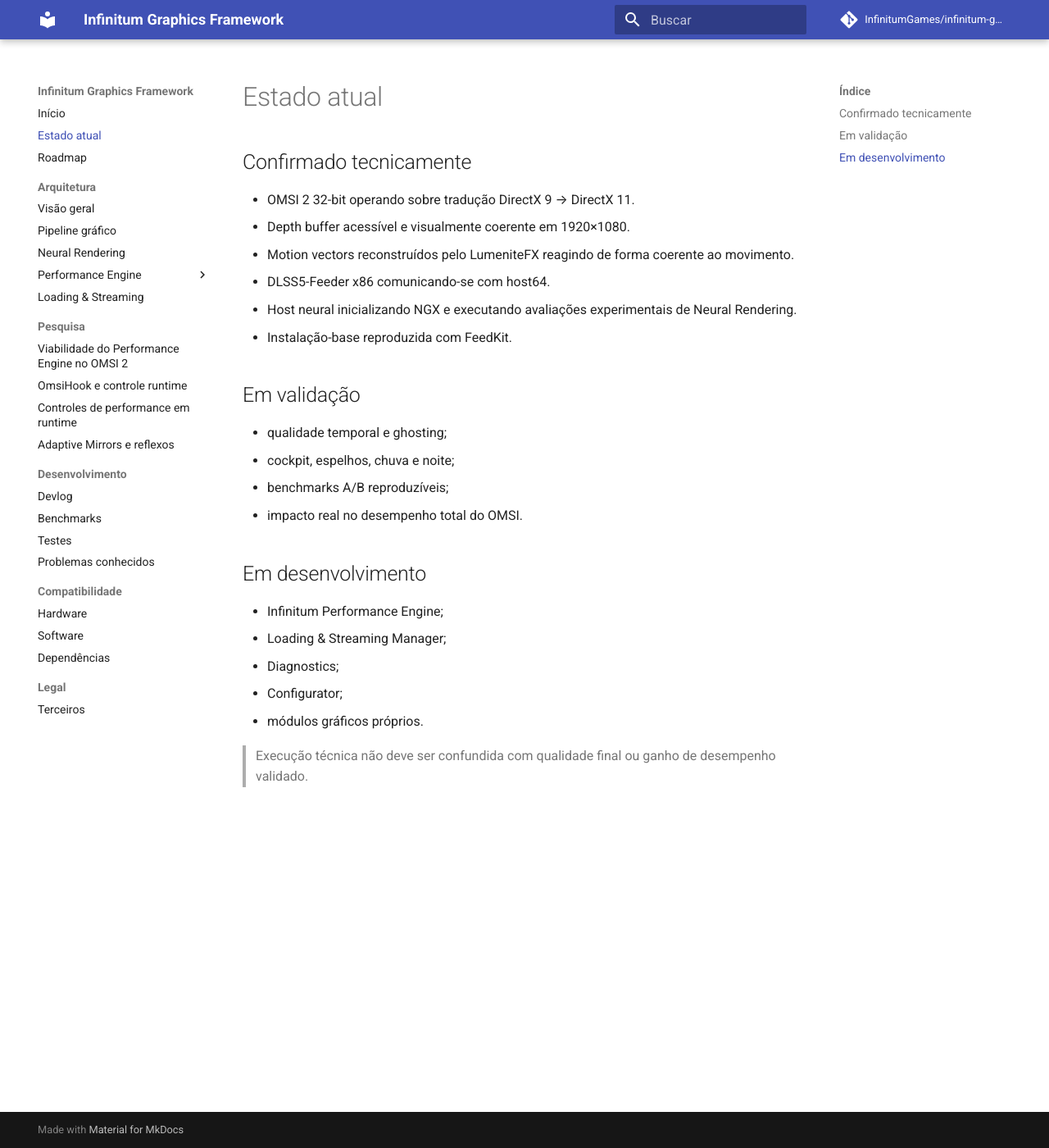
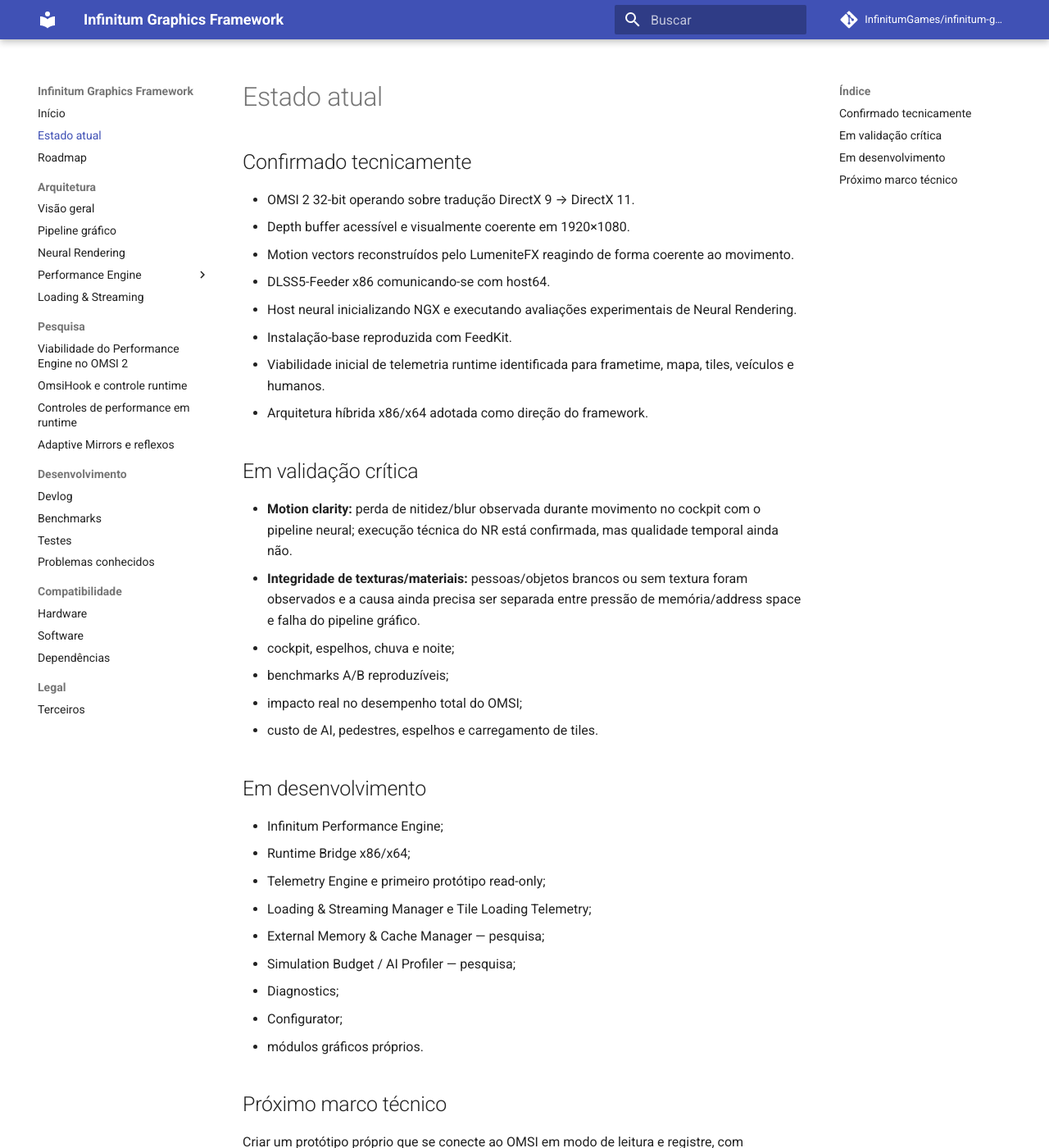
Before and after one commit to InfinitumGames/infinitum-graphics-framework, an MkDocs documentation site: the page built from docs/current-status.md, in a window 1280 px wide and 1400 px high. Shown: the whole window at 82% size. Built offline with MkDocs 1.6.1 and Material for MkDocs 9.7.7, drawn with Linux system fonts in a browser that asks for light colours; comment, search, counter and statistics services are not loaded; some of the changed text lies outside the part shown.

Commit message:
docs: update current status and active validation issues

```diff
--- a/docs/current-status.md
+++ b/docs/current-status.md
@@ -8,20 +8,38 @@
 - DLSS5-Feeder x86 comunicando-se com host64.
 - Host neural inicializando NGX e executando avaliações experimentais de Neural Rendering.
 - Instalação-base reproduzida com FeedKit.
+- Viabilidade inicial de telemetria runtime identificada para frametime, mapa, tiles, veículos e humanos.
+- Arquitetura híbrida x86/x64 adotada como direção do framework.
 
-## Em validação
+## Em validação crítica
 
-- qualidade temporal e ghosting;
+- **Motion clarity:** perda de nitidez/blur observada durante movimento no cockpit com o pipeline neural; execução técnica do NR está confirmada, mas qualidade temporal ainda não.
+- **Integridade de texturas/materiais:** pessoas/objetos brancos ou sem textura foram observados e a causa ainda precisa ser separada entre pressão de memória/address space e falha do pipeline gráfico.
 - cockpit, espelhos, chuva e noite;
 - benchmarks A/B reproduzíveis;
-- impacto real no desempenho total do OMSI.
+- impacto real no desempenho total do OMSI;
+- custo de AI, pedestres, espelhos e carregamento de tiles.
 
 ## Em desenvolvimento
 
 - Infinitum Performance Engine;
-- Loading & Streaming Manager;
+- Runtime Bridge x86/x64;
+- Telemetry Engine e primeiro protótipo read-only;
+- Loading & Streaming Manager e Tile Loading Telemetry;
+- External Memory & Cache Manager — pesquisa;
+- Simulation Budget / AI Profiler — pesquisa;
 - Diagnostics;
 - Configurator;
 - módulos gráficos próprios.
 
-> Execução técnica não deve ser confundida com qualidade final ou ganho de desempenho validado.
+## Próximo marco técnico
+
+Criar um protótipo próprio que se conecte ao OMSI em modo de leitura e registre, com timestamps, pelo menos:
+
+1. frametime/Timegap;
+2. mapa e estado de tiles;
+3. quantidade de veículos e humanos;
+4. uso de memória do processo e pressão de address space;
+5. eventos relevantes para correlação com stutter.
+
+> Execução técnica não deve ser confundida com qualidade final ou ganho de desempenho validado. O projeto não promete converter o executável do OMSI para 64-bit, distribuir automaticamente a simulação por todos os núcleos ou remover os limites internos da engine x86.
```
